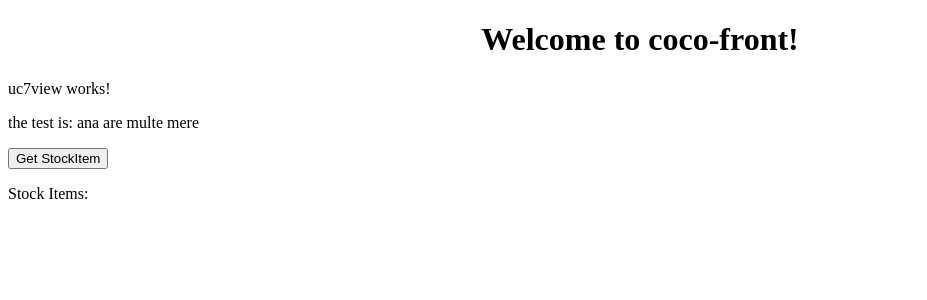
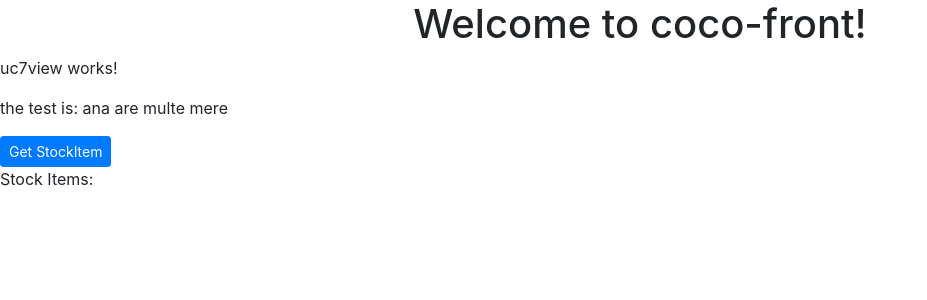
Before and after one commit to pufarin/mono-cocome, an Angular app in the folder cocoFront/: page / in a window 1280 px wide. Shown: the top 300 px of the page, without its empty margins (0-927 px from the left). Built offline with nearby package versions, Linux system fonts and the light colour scheme.

Commit message:
added bootstrap 4

```diff
--- a/cocoFront/angular.json
+++ b/cocoFront/angular.json
@@ -24,7 +24,8 @@
               "src/assets"
             ],
             "styles": [
-              "src/styles.css"
+              "src/styles.css",
+              "node_modules/bootstrap/dist/css/bootstrap.min.css"
             ],
             "scripts": []
           },
--- a/cocoFront/package.json
+++ b/cocoFront/package.json
@@ -19,6 +19,8 @@
     "@angular/platform-browser": "~8.0.3",
     "@angular/platform-browser-dynamic": "~8.0.3",
     "@angular/router": "~8.0.3",
+    "@ng-bootstrap/ng-bootstrap": "^5.1.0",
+    "bootstrap": "^4.3.1",
     "rxjs": "~6.4.0",
     "tslib": "^1.9.0",
     "zone.js": "~0.9.1"
--- a/cocoFront/src/app/app.module.ts
+++ b/cocoFront/src/app/app.module.ts
@@ -3,6 +3,7 @@ import { NgModule } from '@angular/core';
 
 import { AppRoutingModule } from './app-routing.module';
 import { AppComponent } from './app.component';
+import {NgbModule} from '@ng-bootstrap/ng-bootstrap';
 
 import { Uc7changepriceModule } from './uc7changeprice/uc7changeprice.module';
 
@@ -13,7 +14,8 @@ import { Uc7changepriceModule } from './uc7changeprice/uc7changeprice.module';
   imports: [
     BrowserModule,
     AppRoutingModule,
-    Uc7changepriceModule
+    Uc7changepriceModule,
+    NgbModule
   ],
   providers: [],
   bootstrap: [AppComponent]
--- a/cocoFront/src/app/uc7changeprice/uc7changeprice.module.ts
+++ b/cocoFront/src/app/uc7changeprice/uc7changeprice.module.ts
@@ -1,6 +1,7 @@
 import { NgModule } from '@angular/core';
 import { CommonModule } from '@angular/common';
 import {HttpClientModule} from '@angular/common/http';
+import {NgbModule} from '@ng-bootstrap/ng-bootstrap';
 
 import { Uc7viewComponent } from './uc7view/uc7view.component';
 import { Uc7serviceService } from './service/uc7service.service';
@@ -9,7 +10,8 @@ import { Uc7serviceService } from './service/uc7service.service';
   declarations: [Uc7viewComponent],
   imports: [
     CommonModule,
-    HttpClientModule
+    HttpClientModule,
+    NgbModule
   ],
   exports: [
     Uc7viewComponent
--- a/cocoFront/src/app/uc7changeprice/uc7view/uc7view.component.html
+++ b/cocoFront/src/app/uc7changeprice/uc7view/uc7view.component.html
@@ -1,7 +1,7 @@
 <p>uc7view works!</p>
 <p>the test is: {{text}}</p>
 
-<button class="btn btn-danger" (click)="setStockItem()"> Get StockItem</button>
+<button type="button" class="btn btn-primary btn-sm" (click)="setStockItem()"> Get StockItem</button>
 
 <p>Stock Items: </p>
 <ul>
```
Also changed, not shown: 1 other file (tests, documents, lock files or other folders).
